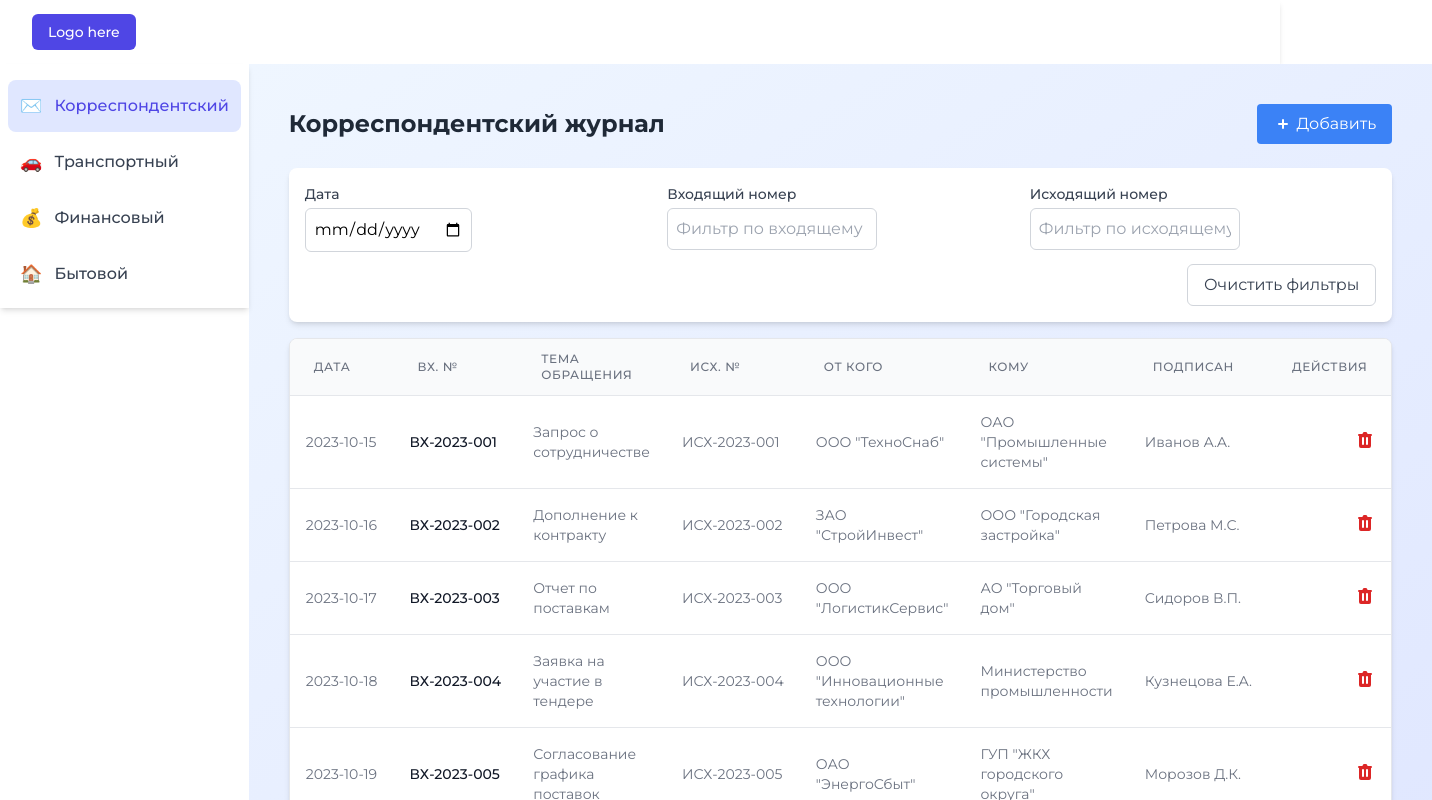
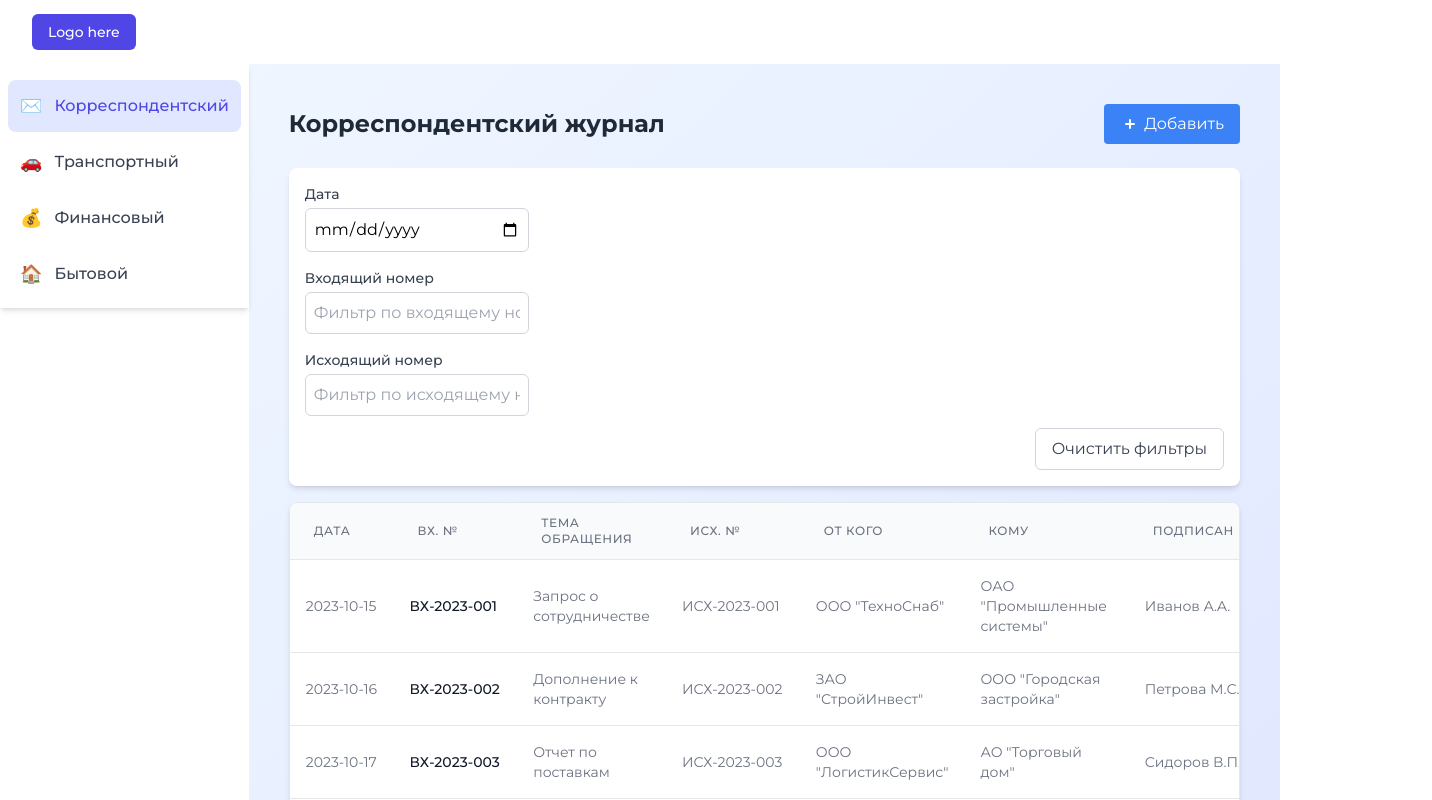
Before and after one commit to alv1k/registry20prod, a React (Create React App) app: page /correspondent in a window 1280 px wide. Shown: the top 800 px of the page, 1432 px wide, since content can reach past the window. Built offline with nearby package versions, Linux system fonts and the light colour scheme.

Commit message:
fix: resin design

```diff
--- a/src/App.tsx
+++ b/src/App.tsx
@@ -21,7 +21,7 @@ function App() {
 
         <Sidebar sidebarOpen={sidebarOpen} setSidebarOpen={setSidebarOpen} />
 
-        <main className="bg-gradient-to-br from-blue-50 to-indigo-100 p-4 md:ml-0 transition-all duration-300">
+        <main className="bg-gradient-to-br from-blue-50 to-indigo-100 p-4 md:ml-0 transition-all duration-300 w-full overflow-auto">
           <AppRoutes />
         </main>
       </div>
--- a/src/pages/Correspondent.tsx
+++ b/src/pages/Correspondent.tsx
@@ -155,14 +155,14 @@ const Correspondent = () => {
 
       {/* Filter Controls */}
       <div className="bg-white rounded-lg shadow-md p-4 mb-4">
-        <div className="grid grid-cols-1 md:grid-cols-3 gap-4">
+        <div className="grid grid-cols-1 md:grid-cols-1 gap-4">
           <div>
             <label className="block text-sm font-medium text-gray-700 mb-1">Дата</label>
             <input
               type="date"
               value={dateFilter}
               onChange={(e) => setDateFilter(e.target.value)}
-              className="p-2 border border-gray-300 rounded-md focus:ring focus:ring-blue-200 focus:border-blue-500"
+              className="w-56 p-2 border border-gray-300 rounded-md focus:ring focus:ring-blue-200 focus:border-blue-500"
             />
           </div>
 
@@ -173,7 +173,7 @@ const Correspondent = () => {
               placeholder="Фильтр по входящему номеру"
               value={incomingNumberFilter}
               onChange={(e) => setIncomingNumberFilter(e.target.value)}
-              className="p-2 border border-gray-300 rounded-md focus:ring focus:ring-blue-200 focus:border-blue-500"
+              className="w-56 p-2 border border-gray-300 rounded-md focus:ring focus:ring-blue-200 focus:border-blue-500"
             />
           </div>
 
@@ -184,7 +184,7 @@ const Correspondent = () => {
               placeholder="Фильтр по исходящему номеру"
               value={outgoingNumberFilter}
               onChange={(e) => setOutgoingNumberFilter(e.target.value)}
-              className="p-2 border border-gray-300 rounded-md focus:ring focus:ring-blue-200 focus:border-blue-500"
+              className="w-56 p-2 border border-gray-300 rounded-md focus:ring focus:ring-blue-200 focus:border-blue-500"
             />
           </div>
         </div>
@@ -284,8 +284,8 @@ const Correspondent = () => {
           </div>
 
           {/* Desktop View - Table */}
-          <table className="hidden md:table divide-y divide-gray-200 overflow-x-auto">
-            <thead className="bg-gray-50 overflow-x-auto">
+          <table className="hidden md:table divide-y divide-gray-200 min-w-full">
+            <thead className="bg-gray-50">
               <tr>
                 <th className="px-6 py-3 text-left text-xs font-medium text-gray-500 uppercase tracking-wider">Дата</th>
                 <th className="px-6 py-3 text-left text-xs font-medium text-gray-500 uppercase tracking-wider">Вх. №</th>
@@ -297,46 +297,46 @@ const Correspondent = () => {
                 <th className="px-6 py-3 text-right text-xs font-medium text-gray-500 uppercase tracking-wider">Действия</th>
               </tr>
             </thead>
-            <tbody className="bg-white divide-y divide-gray-200 overflow-x-auto">
+            <tbody className="bg-white divide-y divide-gray-200">
               {filteredData.length > 0 ? (
                 filteredData.map((record) => (
                   <tr
                     key={record.id}
-                    className="hover:bg-gray-50"
+                    className="hover:bg-gray-50 cursor-pointer"
                     onClick={() => openViewModal(record.id)}
                   >
                     <td
-                      className="p-4 whitespace-nowrap text-sm text-gray-500 cursor-pointer"
+                      className="p-4 whitespace-nowrap text-sm text-gray-500"
                     >
                       {record.date}
                     </td>
                     <td
-                      className="p-4 whitespace-nowrap text-sm font-medium text-gray-900 cursor-pointer"
+                      className="p-4 whitespace-nowrap text-sm font-medium text-gray-900"
                     >
                       {record.incomingNumber}
                     </td>
                     <td
-                      className="p-4 text-sm text-gray-500 cursor-pointer"
+                      className="p-4 text-sm text-gray-500"
                     >
                       {record.subject}
                     </td>
                     <td
-                      className="p-4 whitespace-nowrap text-sm text-gray-500 cursor-pointer"
+                      className="p-4 whitespace-nowrap text-sm text-gray-500"
                     >
                       {record.outgoingNumber}
                     </td>
                     <td
-                      className="p-4 text-sm text-gray-500 cursor-pointer"
+                      className="p-4 text-sm text-gray-500"
                     >
                       {record.from}
                     </td>
                     <td
-                      className="p-4 text-sm text-gray-500 cursor-pointer"
+                      className="p-4 text-sm text-gray-500"
                     >
                       {record.to}
                     </td>
                     <td
-                      className="p-4 whitespace-nowrap text-sm text-gray-500 cursor-pointer"
+                      className="p-4 whitespace-nowrap text-sm text-gray-500"
                     >
                       {record.signedBy}
                     </td>
```
